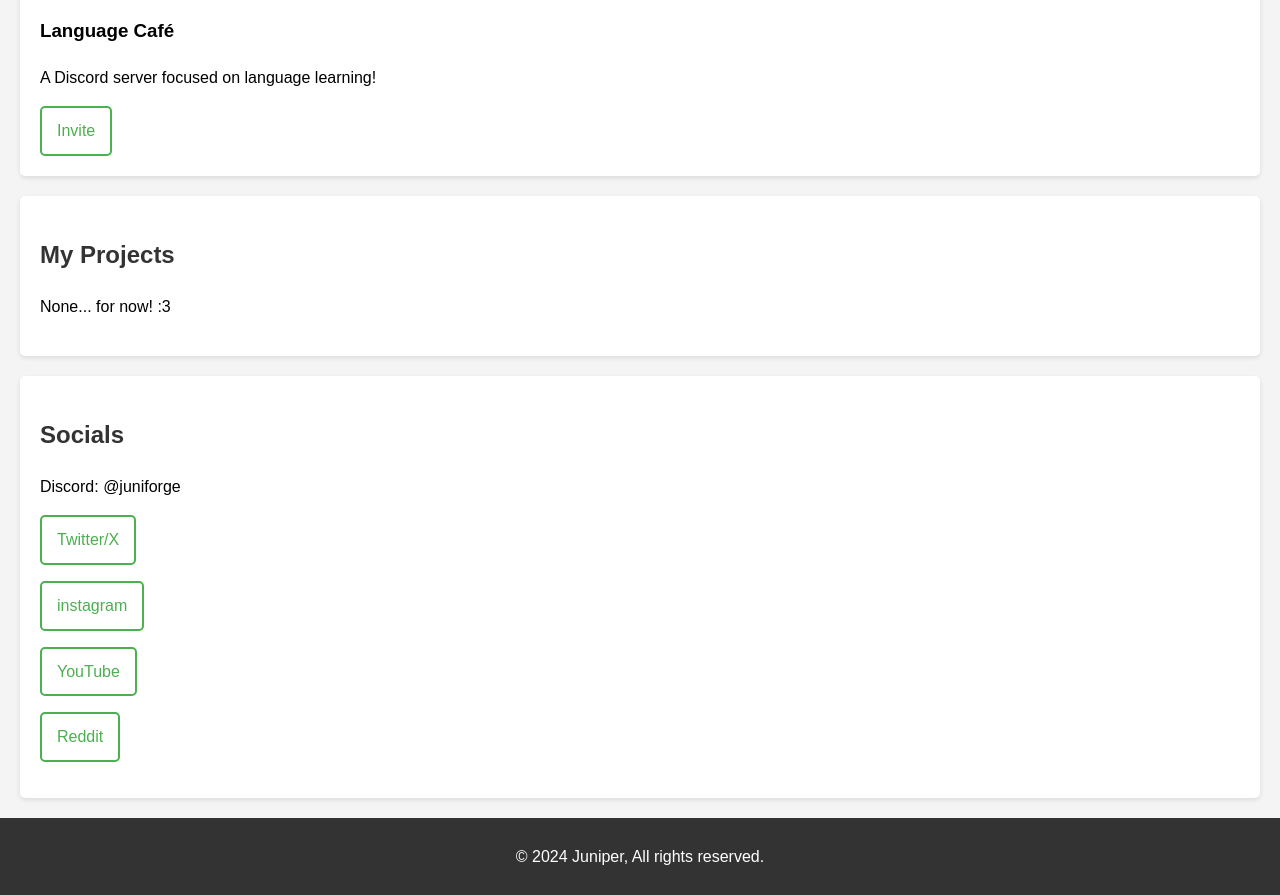
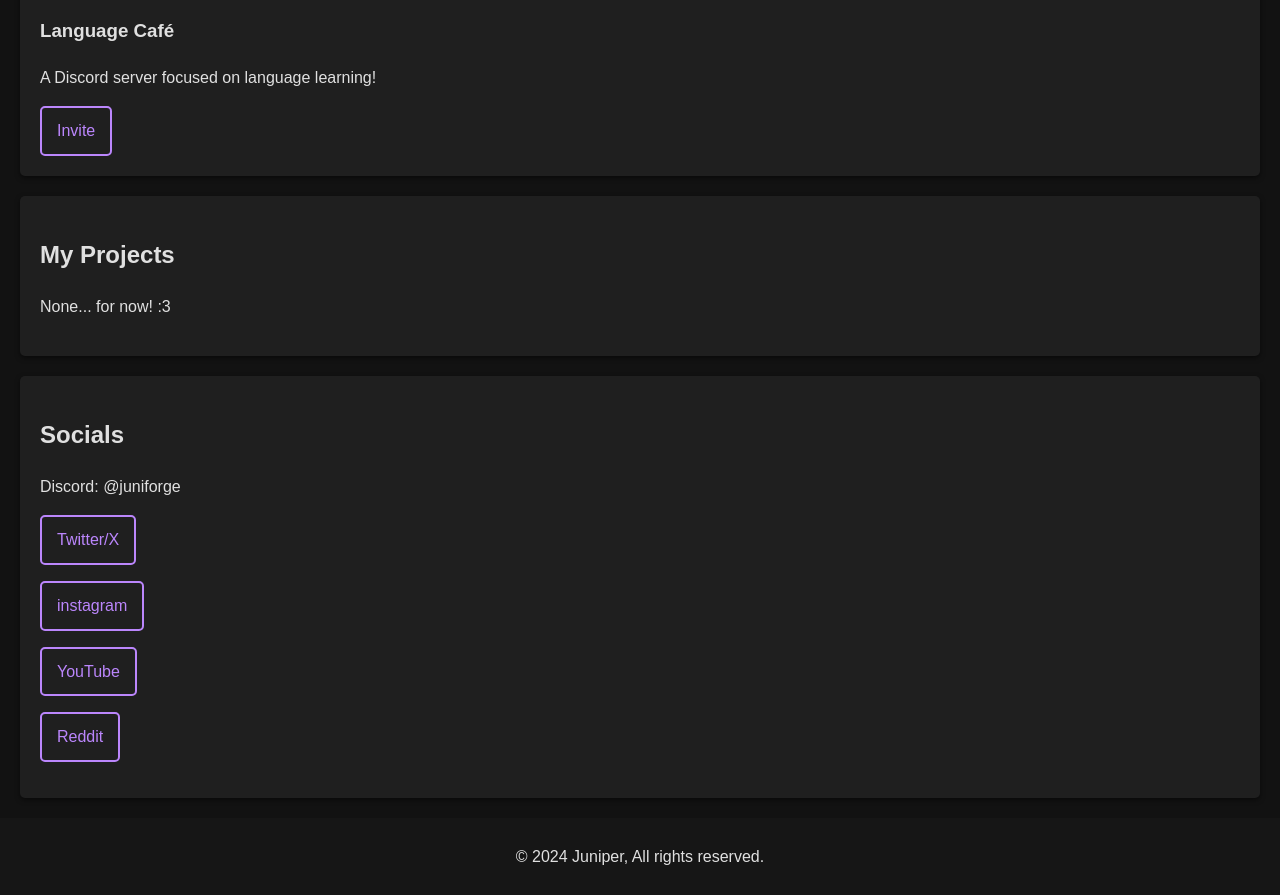
Before and after one commit to lookitsartemis/about, a plain HTML site: page index.html in a window 1280 px wide. Shown: the part 1047-1942 px from the top of the page. Drawn offline with Linux system fonts and the light colour scheme.

Commit message:
Edit styleindex.css

```diff
--- a/styleindex.css
+++ b/styleindex.css
@@ -7,12 +7,13 @@ body {
   margin: 0;
   padding: 0;
   line-height: 1.6;
-  background-color: #f4f4f4;
+  background-color: #121212;
+  color: #e0e0e0;
 }
 
 header {
-  background: #4caf50;
-  color: white;
+  background: #161616;
+  color: #e0e0e0;
   padding: 20px 0;
   text-align: center;
 }
@@ -32,47 +33,47 @@ nav ul li {
 }
 
 nav ul li a {
-  color: white;
+  color: #e0e0e0;
   text-decoration: none;
 }
 
 nav ul li a:hover {
-  color: lightgray;
+  color: #bb86fc;
   text-decoration: none;
 }
 
 section {
   padding: 20px;
   margin: 20px;
-  background: white;
+  background: #1f1f1f;
   border-radius: 5px;
-  box-shadow: 0 2px 5px rgba(0, 0, 0, 0.1);
+  box-shadow: 0 2px 5px rgba(0, 0, 0, 0.5);
 }
 
 h2 {
-  color: #333;
+  color: #e0e0e0;
 }
 
 section a {
   display: inline-block;
   padding: 10px 15px;
-  color: #4caf50;
+  color: #bb86fc;
   text-decoration: none;
-  border: 2px solid #4caf50;
+  border: 2px solid #bb86fc;
   border-radius: 5px;
   transition: background 0.3s, color 0.3s;
 }
 
 section a:hover {
-  background: #4caf50;
+  background: #bb86fc;
   color: white;
 }
 
 footer {
   text-align: center;
   padding: 10px 0;
-  background: #333;
-  color: white;
+  background: #161616;
+  color: #e0e0e0;
   position: relative;
   bottom: 0;
   width: 100%;
```
